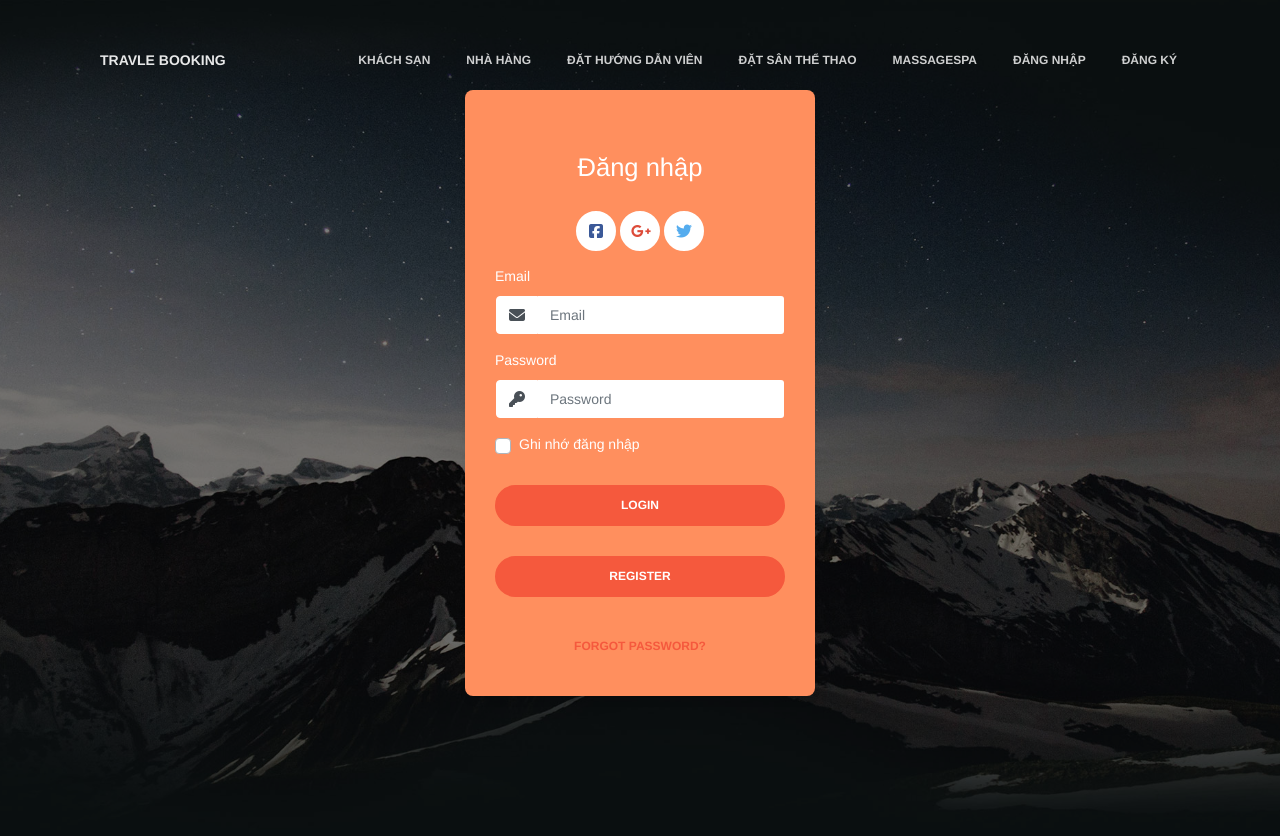
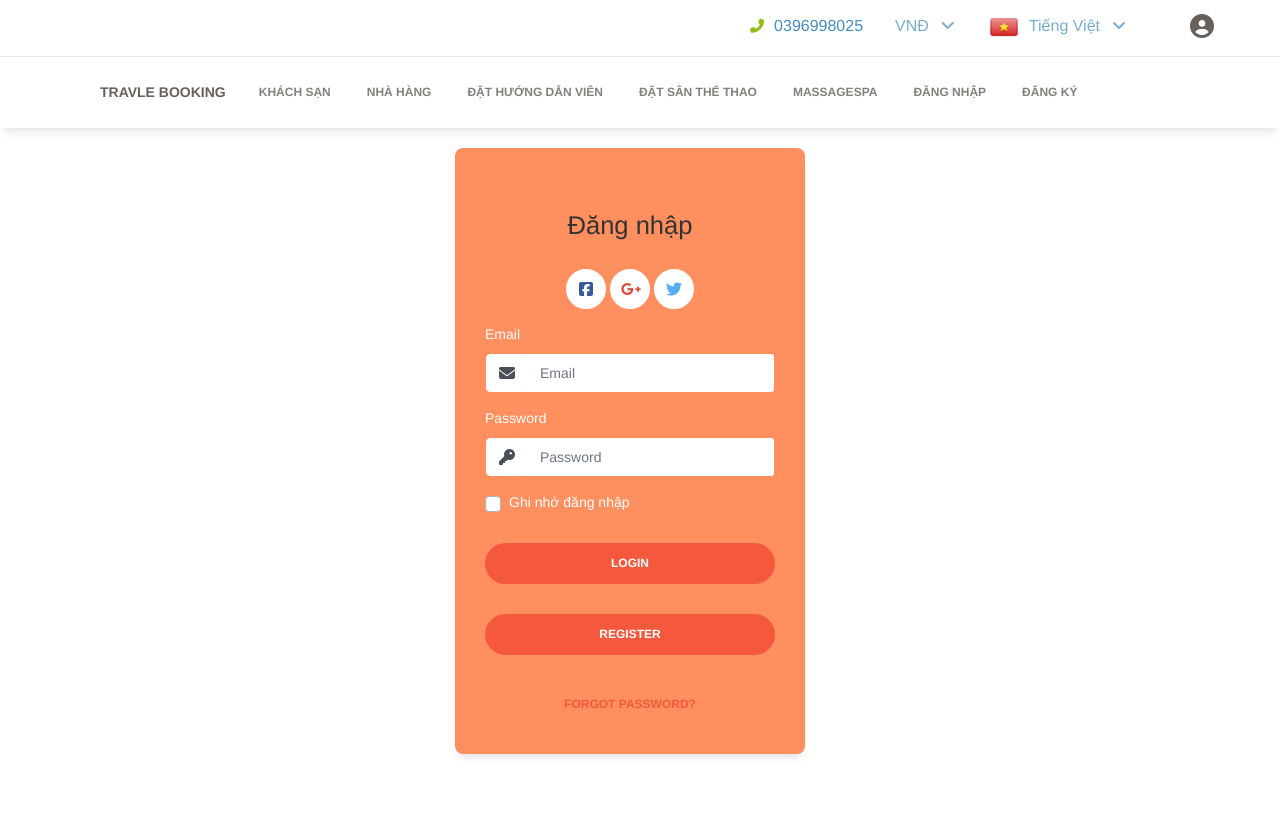
Before and after one commit to TVT-TranVanTu/Travle-booking, a React (Create React App) app: page /login in a window 1280 px wide. Built offline with nearby package versions, Linux system fonts and the light colour scheme.

Commit message:
change form login and register

```diff
--- a/package.json
+++ b/package.json
@@ -15,6 +15,7 @@
     "react-datetime": "^2.16.3",
     "react-dom": "^16.12.0",
     "react-owl-carousel": "^2.3.1",
+    "react-responsive-modal": "^4.0.1",
     "react-router": "^5.1.2",
     "react-router-dom": "^5.1.2",
     "react-scripts": "3.3.0",
--- a/src/App.css
+++ b/src/App.css
@@ -1,5 +1,7 @@
 
-
+hr{
+    margin: 0;
+}
 /*-------------------------------------------owl carousel-------------------------------------------*/
 .owl-carousel .owl-nav .owl-next, .owl-carousel .owl-nav .owl-prev {
     position: absolute;
@@ -28,6 +30,143 @@
     left: 0px;
 }
 /*-------------------------------------------Topbar---------------------------------------------------*/
+.topbar i {
+    margin-left: 10px;
+}
+
+.topbar {
+    overflow: hidden;
+    background-color: #ffffff;
+    display: flex;
+    justify-content: flex-end;
+    margin-right: 50px;
+}
+
+.topbar a {
+    float: left;
+    font-size: 16px;
+    color: #77ADD4;
+    text-align: center;
+    padding: 14px 16px;
+    text-decoration: none;
+}
+
+.topbar_dropdown {
+    overflow: hidden;
+    float: left;
+}
+.dropbtn img{
+    width:30px;
+    height: 20px;
+    margin-right: 10px;
+}
+.arrow {
+    position: absolute;
+    display: block;
+    width: 0;
+    height: 0;
+    border-color: transparent transparent #ff8917;
+    border-style: solid;
+    border-width: 8px;
+    margin-left: 25px;
+    transform: translateX(110px);
+    margin-top: -19px;
+}
+
+.topbar_dropdown .dropbtn {
+    font-size: 16px;
+    border: none;
+    outline: none;
+    color: #77ADD4;
+    padding: 14px 16px;
+    background-color: inherit;
+    font-family: inherit;
+    margin: 0;
+}
+
+
+.dropdown-content {
+    display: none;
+    position: absolute;
+    transform: translateX(-80px);
+    background-color: #f9f9f9;
+    min-width: 160px;
+    border-top: 5px solid #ff8917;
+    box-shadow: 0px 8px 16px 0px rgba(0, 0, 0, 0.2);
+    z-index: 1;
+}
+
+.dropdown-content a {
+    float: none;
+    color: black;
+    padding: 12px 16px;
+    text-decoration: none;
+    display: block;
+    text-align: left;
+}
+
+.dropdown-content a:hover {
+    background-color: #ddd;
+}
+
+.dropdown:hover .dropdown-content {
+    display: block;
+}
+
+.txt {
+    height: 30px;
+    background-color: #FFFCEE;
+    display: flex;
+    align-items: center;
+    padding: 10px 10px 10px 16px;
+}
+
+.dropdown-content span {
+    color: #94BD1B;
+    display: inline-block;
+    margin-right: 10px;
+    box-sizing: border-box;
+}
+.phone_number{
+    align-items: center;
+}
+.phone_number a{
+    color: #438dc4 !important;
+    text-decoration: none;
+    cursor: pointer;
+}
+.phone_number i{
+    margin-right: 10px;
+    color: #91BB15;;
+    font-size: 14px;
+}
+.user{
+    margin-left: 20px;
+    align-items: center;
+    cursor: pointer;
+}
+.user i{
+    font-size: 150%;
+}
+/*------------------------------------------------ Header ------------------------------------------------*/
+.form_ux{
+    width: 400px;
+}
+.header{
+    flex-wrap: initial !important;
+}
+.collapse{
+    display: flex !important;
+}
+.navbar-nav{
+    flex-direction: initial !important;
+}
+.modal-body{
+    padding: 0;
+}
+.styles_modal__gNwvD {
+    background: transparent !important;
+}
 /*-------------------------------------------home-pages------------------------------------------------*/
 .home-pages{
     background-color: #f1f1f1;
--- a/src/App.js
+++ b/src/App.js
@@ -6,6 +6,8 @@ import Topbar from './Components/Blocks/Header/Topbar';
 function App() {
   return (
     <div className="App">
+      <Topbar></Topbar>
+      <hr></hr>
       <Header></Header>
     </div>
   );
--- a/src/Components/Blocks/Header/Header.js
+++ b/src/Components/Blocks/Header/Header.js
@@ -1,82 +1,74 @@
-import React from 'react'
+import React, { Component } from "react";
 
-//import classnames
-import classnames from 'classnames';
+// import react-reponsive-modal
+import Modal from "react-responsive-modal";
 
 //import library in reactStrap
 
-import {Nav,NavItem,NavLink,NavbarBrand,Navbar,Container, Collapse} from 'reactstrap';
-import { BrowserRouter as Router ,Link, Route,Switch ,Redirect} from 'react-router-dom';
-import Login from '../../Pages/Login';
-import Register from '../../Pages/Register';
-import Home from '../Home/Home';
-import Hotelpages from '../Hotelpages/Hotelpages';
+import {
+  Nav,
+  NavItem,
+  NavLink,
+  NavbarBrand,
+  Navbar,
+  Container,
+  Collapse,
+  Button
+} from "reactstrap";
+import {
+  BrowserRouter as Router,
+  Link,
+  Route,
+  Switch,
+  Redirect
+} from "react-router-dom";
+import Login from "../../Pages/Login";
+import Register from "../../Pages/Register";
+import Home from "../Home/Home";
+import Hotelpages from "../Hotelpages/Hotelpages";
 
+class Header extends Component {
+  constructor(props) {
+    super(props);
 
-//import library in react router dom
+    this.state = {
+      sign: false,
+      login: false
+    };
+  }
 
-
-//import in
-
-function Header() {
-    const [navbarColor, setNavbarColor] = React.useState("navbar-transparent");
-    const [navbarCollapse, setNavbarCollapse] = React.useState(false);
-
-    const toggleNavbarCollapse = () => {
-    setNavbarCollapse(!navbarCollapse);
-    document.documentElement.classList.toggle("nav-open");
-  };
-  function change_css(){
-    document.getElementById("fixed-top").style.position='relative';
-  };
-  React.useEffect(() => {
-    const updateNavbarColor = () => {
-      if (
-        document.documentElement.scrollTop > 299 ||
-        document.body.scrollTop > 299
-      ) {
-        setNavbarColor("");
-      } else if (
-        document.documentElement.scrollTop < 300 ||
-        document.body.scrollTop < 300
-      ) {
-        setNavbarColor("navbar-transparent");
-      }
+  onOpenModal = () => {
+    this.setState({ sign: true });
   };
 
-    window.addEventListener("scroll", updateNavbarColor);
+  onOpenModalLogin = () => {
+    this.setState({ login: true });
+  };
 
-    return function cleanup() {
-      window.removeEventListener("scroll", updateNavbarColor);
+  onCloseModal = () => {
+    this.setState({ sign: false });
   };
-});
-    return(
+
+  onCloseModalclose = () => {
+    this.setState({ login: false });
+  };
+
+  render() {
+    const { login, sign } = this.state;
+    return (
+      <div>
         <Router>
-        <Navbar className={classnames("fixed-top", navbarColor)} expand="lg">
-            <Container>
-                <div className="navbar-transparent">
-                    <NavbarBrand data-placement="bottom"
-                    tag={Link} exact={"true"} to="/"
+          <Navbar>
+            <Container className="header">
+              <NavbarBrand
+                data-placement="bottom"
+                tag={Link}
+                exact={"true"}
+                to="/"
               >
                 Travle booking
               </NavbarBrand>
-                    <button
-                    aria-expanded={navbarCollapse}
-                    className={classnames("navbar-toggler navbar-toggler", {
-                    toggled: navbarCollapse
-                    })}
-                    onClick={toggleNavbarCollapse}
-                    >
-                    <span className="navbar-toggler-bar bar1" />
-                    <span className="navbar-toggler-bar bar2" />
-                    <span className="navbar-toggler-bar bar3" />
-                    </button>
-                </div>
-                <Collapse
-                className="justify-content-end"
-                navbar
-                isOpen={navbarCollapse}
-                >
+              <Collapse aria-expanded="true" navbar>
                 <Nav navbar>
                   <NavItem>
                     <NavLink tag={Link} to="/khachsan">
@@ -84,50 +76,67 @@ function Header() {
                     </NavLink>
                   </NavItem>
                   <NavItem>
-                            <NavLink>
-                                Nhà hàng
-                            </NavLink>
+                    <NavLink>Nhà hàng</NavLink>
                   </NavItem>
                   <NavItem>
-                            <NavLink>
-                            Đặt hướng dẫn viên
-                            </NavLink>
+                    <NavLink>Đặt hướng dẫn viên</NavLink>
                   </NavItem>
                   <NavItem>
-                            <NavLink>
-                            Đặt sân thể thao
-                            </NavLink>
+                    <NavLink>Đặt sân thể thao</NavLink>
                   </NavItem>
                   <NavItem>
-                            <NavLink>
-                            MassageSPA
-                            </NavLink>
+                    <NavLink>MassageSPA</NavLink>
                   </NavItem>
                 </Nav>
                 <Nav navbar>
                   <NavItem>
-                            <NavLink tag={Link} to="/login">
+                    <NavLink id="login" onClick={this.onOpenModalLogin}>
                       Đăng nhập
                     </NavLink>
                   </NavItem>
                   <NavItem>
-                            <NavLink tag={Link} to="/register">
+                    <NavLink id="signup" onClick={this.onOpenModal}>
                       Đăng ký
                     </NavLink>
                   </NavItem>
+
                 </Nav>
               </Collapse>
             </Container>
           </Navbar>
           <Switch>
-            <Route path="/" exact={true} render={props => <Home {...props} />}></Route>
-            <Route path="/khachsan" render={props => <Hotelpages {...props}></Hotelpages>}></Route>
-            <Route path="/login" render={props => <Login {...props}/>}></Route>
-            <Route path="/register" render={props => <Register {...props}/>}></Route>
+            <Route
+              path="/"
+              exact={true}
+              render={props => <Home {...props} />}
+            ></Route>
+            <Route
+              path="/khachsan"
+              render={props => <Hotelpages {...props}></Hotelpages>}
+            ></Route>
+            <Route path="/login" render={props => <Login {...props} />}></Route>
+            <Route
+              path="/register"
+              render={props => <Register {...props} />}
+            ></Route>
             <Redirect to="/home" />
           </Switch>
+        </Router>
 
-        </Router>
-    )
+        <Modal open={sign} onClose={this.onCloseModal}>
+          <div className="modal-body">
+            <Register></Register>
+          </div>
+        </Modal>
+
+        <Modal open={login} onClose={this.onCloseModalclose}>
+          <div className="modal-body">
+            <Login></Login>
+          </div>
+        </Modal>
+      </div>
+    );
   }
+}
+
 export default Header;
--- a/src/Components/Blocks/Header/Topbar.js
+++ b/src/Components/Blocks/Header/Topbar.js
@@ -3,8 +3,13 @@ import React, {Component} from 'react';
 class Topbar extends Component {
     render() {
         return (
-            <div className="navbar">
-                <div className="dropdown">
+            <div className="topbar">
+                <div className="phone_number">
+                    <a>
+                        <i className="fas fa-phone-alt"></i>0396998025
+                    </a>
+                </div>
+                <div className="topbar_dropdown">
                     <button className="dropbtn">VNĐ
                         <i className="fa fa-angle-down"></i>
                     </button>
@@ -15,6 +20,27 @@ class Topbar extends Component {
                         <a href="#"><span>USD</span>US Dollar</a>
                     </div>
                 </div>
+                <div className="topbar_dropdown">
+                    <button className="dropbtn">
+                    <img
+                    alt="..."
+                    src={require("../../../assets/img/flags/VN.png")}
+                  />
+                        Tiếng Việt
+                        <i className="fa fa-angle-down"></i>
+                    </button>
+                    <div className="dropdown-content">
+                        <div className="arrow"></div>
+                        <div className="txt">Currency</div>
+                        <a href="#"><span>VND</span>Tiếng Việt</a>
+                        <a href="#"><span>USD</span>English</a>
+                    </div>
+                </div>
+                <div className="user">
+                    <a>
+                    <i className="fas fa-user-circle"></i>
+                    </a>
+                </div>
             </div>
         );
     }
--- a/src/Components/Pages/Login.js
+++ b/src/Components/Pages/Login.js
@@ -24,16 +24,10 @@ import Register from "./Register";
 function Login() {
   return (
     <Router>
-      <div
-        className="section section-image section-login"
-        style={{
-          backgroundImage:
-            "url(" + require("../../assets/img/login-image.jpg") + ")"
-        }}
-      >
-        <Container>
+
+        <Container className="form_ux">
           <Row>
-            <Col className="mx-auto" lg="4" md="6">
+            <Col className="mx-auto" >
               <Card className="card-register">
                 <h3 className="title mx-auto">Đăng nhập</h3>
                 <div className="social-line text-center">
@@ -124,7 +118,7 @@ function Login() {
             </Col>
           </Row>
         </Container>
-      </div>
+
 
     </Router>
   );
--- a/src/Components/Pages/Register.js
+++ b/src/Components/Pages/Register.js
@@ -16,17 +16,10 @@ import {
 } from "reactstrap";
 function Register() {
   return (
-    <>
-      <div
-        className="section section-imge section-login"
-        style={{
-          backgroundImage:
-            "url(" + require("../../assets/img/login-image.jpg") + ")"
-        }}
-      >
-        <Container>
+
+        <Container className="form_ux">
           <Row>
-            <Col className="mx-auto" lg="4" md="6">
+            <Col className="mx-auto">
               <Card className="card-register">
                 <h3 className="title mx-auto">Đăng ký</h3>
                 <div className="social-line text-center">
@@ -119,8 +112,7 @@ function Register() {
             </Col>
           </Row>
         </Container>
-      </div>
-    </>
+
   );
 }
 
```
Also changed, not shown: src/assets/img/vietnam.png (added), 1 other file (tests, documents, lock files or other folders). Lines whose indentation alone changed are shown as unchanged.
